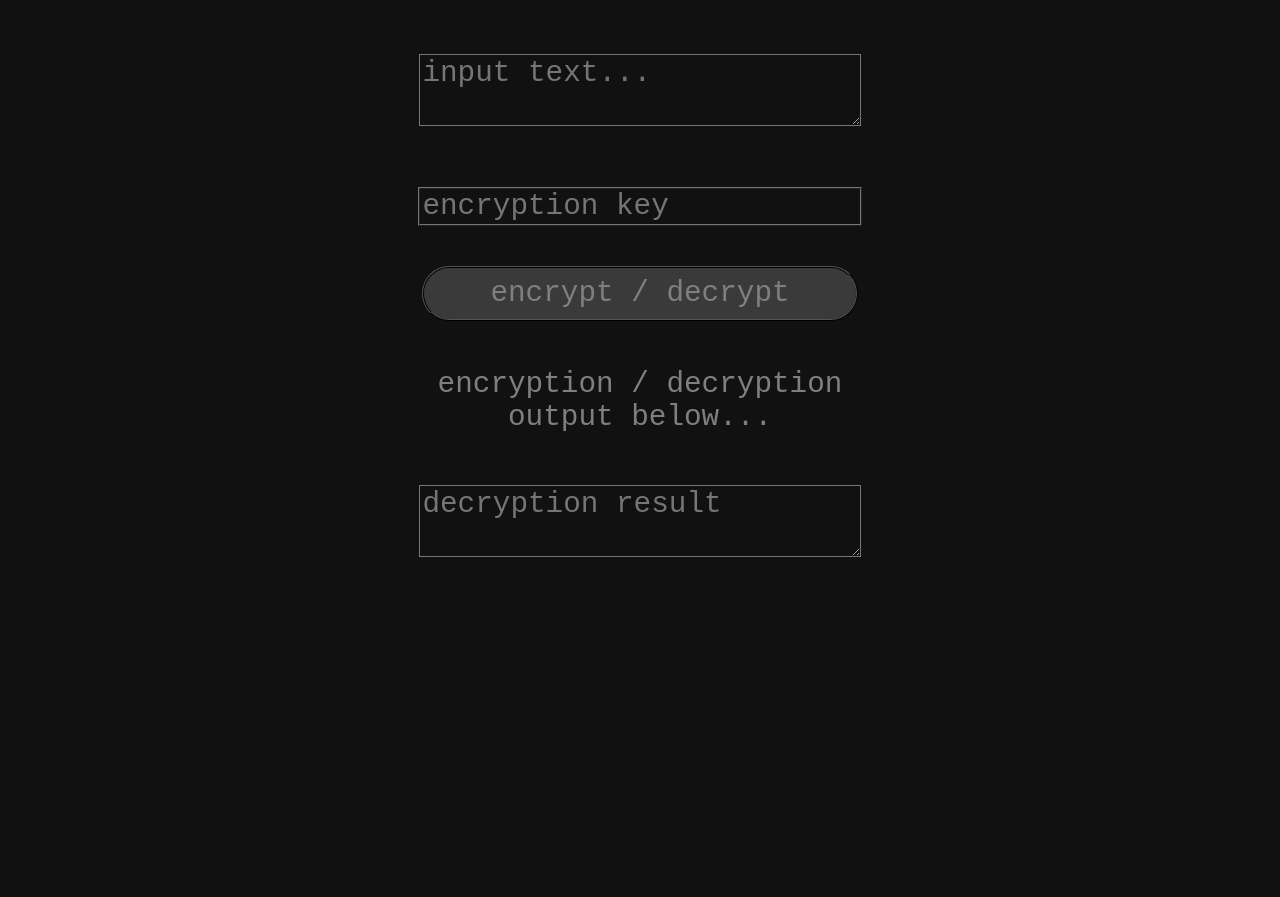
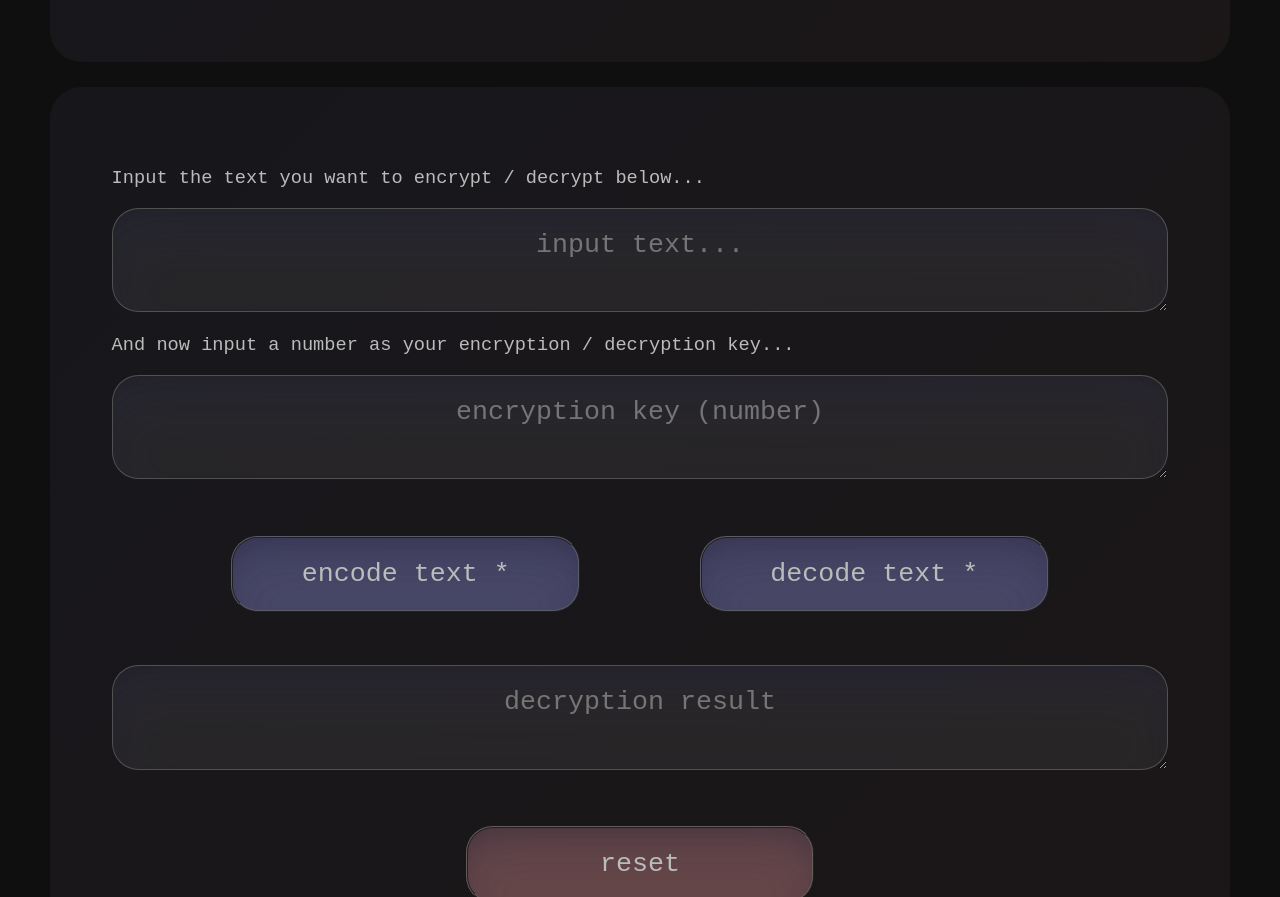
Before and after one commit to TaureHorn/caesar-cipher-test, a website: page index.html in a window 1280 px wide. Shown: the part 244-1141 px from the top of the page. Before the commit the page ends 887 px from the top, so only its background shows below. Drawn offline with Linux system fonts and the light colour scheme.

Commit message:
Website fully functional. More functionality of inputs perhaps later.

```diff
--- a/caesar-cipher.css
+++ b/caesar-cipher.css
@@ -1,22 +1,40 @@
 body {
-    background-color: #111;
-    text-align: center;
-    margin:5%;
-    margin-left:33%;
-    margin-right:33%;
+    background-color: #0f0f0f;
+    margin: 2%;
+    margin-left: 2%;
+    margin-right: 2%;
 }
 
+.centre {
+    background: linear-gradient(135deg,
+    rgba(120,120,180,.075),
+    rgba(180,120,120,.075));
+    padding: 5%;
+    border-radius: 2em;
+    margin: 2%;
+}
 
 .container {
-    display: flex;
-    flex-direction: column;
-    justify-content: right;
-    align-items: center;
+    display: block;
 }
 
+.input-container {
+    margin-bottom: 5%;
+}
 
-h1{
-    font-size: 54pt;
+.button-container {
+    display: flex;
+    justify-content: space-evenly;
+    width: 100%;
+}
+
+.borders {
+    border-style: ridge;
+    border-color: rgba(100, 100, 100, .7);
+}
+
+h1 {
+    font-size: 48pt;
 }
 
 p,
@@ -26,52 +44,57 @@ input,
 button,
 textarea,
 .radio {
-    color: #7f7f7f;
+    color: #bbbbbb;
     font-family: monospace;
-}
-
-span {
-    font-size: 32pt;
-    font-weight: 700;
-    width: 100%;
     text-align: center;
 }
 
-p,
-input,
-button,
-textarea {
-    font-size: 22pt;
+
+p {
+    font-size: 14pt;
 }
 
-.radio {
-    background: none;
-    border-style: ridge;
-    height: 2%;
-    display: inline;
+textarea,
+button {
+    font-size: 20pt;
 }
 
 input,
 .borders,
 .button,
 textarea {
-    background: none;
-    margin-top: 5%;
-    margin-bottom: 5%;
+    background: rgba(100, 100, 100, .2);
     border-style: ridge;
-    width: 100%;
+    border-radius: 1em;
     height: 5%;
+    padding: 2%;
+    box-shadow: rgba(50, 50, 93, 0.25) 0px 30px 60px -12px inset, rgba(0, 0, 0, 0.3) 0px 18px 36px -18px inset;
 }
 
-
-button {
-    background: rgba(100,100,100,.5);
-    padding: 2%;
-    border-radius: 1em;
-    border-style: ridge;
-    width: 100%;
+input,
+textarea {
+    width: 95.8%;
 }
 
-button:hover{
-    background-color: rgba(100,100,100,.8);
+.button {
+
+    width: 33%;
 }
+
+.button-blue {
+    background: rgba(120, 120, 180, .5);
+}
+
+.button-red {
+    background: rgba(180,120,120,.5);
+}
+
+button:hover {
+    background-color: rgba(180, 180, 180, .75);
+    border-color: white;
+}
+
+button:active {
+    background-color: rgb(200, 200, 200);
+    border-color: white;
+}
--- a/caeser-cipher.js
+++ b/caeser-cipher.js
@@ -1,15 +1,5 @@
-document.addEventListener("keydown", function (event) {
-    if (event.key === "Enter") {
-        let input = document.getElementById("input").value
-        input.value = '';
-        let cryptkey = document.getElementById("encryption-key").value
-        cryptkey.value = '';
-        let output = document.getElementById("output-box")
-        output = encryptLetters(input, cryptkey);
 
-    }
-})
-
+/////////////////////////////////////////////////////////////////////////////////////////////////////////////
 let cryptKeyArray = [];
 function keyConv(crypt) {
     cryptKeyArray = [];
@@ -18,7 +8,10 @@ function keyConv(crypt) {
     }
     return cryptKeyArray;
 }
-function encryptLetters(input, cryptkey) {
+
+function encryptLetters() {
+    let input = document.getElementById("input").value
+    let cryptkey = document.getElementById("encryption-key").value
     let answer = "";
     keyConv(cryptkey);
     let i = 0;
@@ -30,9 +23,12 @@ function encryptLetters(input, cryptkey) {
             answer += String.fromCharCode(cipherResult - cryptKeyArray[j]);
             i++;
         }
-    }
+    }   document.getElementById("output-box").innerHTML = answer;
 }
-function decryptLetters(input, cryptkey) {
+
+function decryptLetters() {
+    let input = document.getElementById("input").value
+    let cryptkey = document.getElementById("encryption-key").value
     let decryptedAnswer = "";
     keyConv(cryptkey);
     let i = 0;
@@ -44,33 +40,107 @@ function decryptLetters(input, cryptkey) {
             decryptedAnswer += String.fromCharCode(cipherResult + cryptKeyArray[j]);
             i++;
         }
+    }   document.getElementById("output-box").innerHTML = decryptedAnswer
+}
+
+////////// original (for event listener input)
+//
+// function encryptLetters(input, cryptkey) {
+//     let answer = "";
+//     keyConv(cryptkey);
+//     let i = 0;
+//     while (i < input.length) {
+//         let j = 0;
+//         for (j = 0; j < cryptKeyArray.length; j++) {
+//             if (i === input.length) { return answer }
+//             let cipherResult = input.charCodeAt(i);
+//             answer += String.fromCharCode(cipherResult - cryptKeyArray[j]);
+//             i++;
+//         }
+//     }
+// }
+//
+// function decryptLetters() {
+//     let decryptedAnswer = "";
+//     keyConv(cryptkey);
+//     let i = 0;
+//     while (i < input.length) {
+//         let j = 0;
+//         for (j = 0; j < cryptKeyArray.length; j++) {
+//             if (i === input.length) { return decryptedAnswer }
+//             let cipherResult = input.charCodeAt(i);
+//             decryptedAnswer += String.fromCharCode(cipherResult + cryptKeyArray[j]);
+//             i++;
+//         }
+//     }
+// }
+//
+// function encryptNumbers(input, cryptkey) {
+//     let answer = "";
+//     keyConv(cryptkey);
+//     let i = 0;
+//     while (i < input.length) {
+//         let j = 0;
+//         for (j = 0; j < cryptKeyArray.length; j++) {
+//             if (i === input.length) { return answer }
+//             let cipherResult = input.charCodeAt(i);
+//             answer += String.fromCharCode(cipherResult + cryptKeyArray[j]);
+//             i++;
+//         }
+//     }
+// }
+// function decryptNumbers(input, cryptkey) {
+//     let decryptedAnswer = "";
+//     keyConv(cryptkey);
+//     let i = 0;
+//     while (i < input.length) {
+//         let j = 0;
+//         for (j = 0; j < cryptKeyArray.length; j++) {
+//             if (i === input.length) { return decryptedAnswer }
+//             let cipherResult = input.charCodeAt(i);
+//             decryptedAnswer += String.fromCharCode(cipherResult - cryptKeyArray[j]);
+//             i++;
+//         }
+//     }
+// }
+
+
+
+///////////////////////////////////   EXPLAINER BUTTON   ///////////////////////////////
+
+const toggleExplainer = ["encode-explainer", "decode-explainer"]
+
+function buttonHover(section) {
+    let a = document.getElementById(section);
+    let b = document.getElementById("explainer-hint");
+    if (a.style.display === "none") {
+        a.style.display = "block";
+        b.style.display = "none";
+    } else {
+        a.style.display = "none";
+        b.style.display = "block";
     }
 }
-function encryptNumbers(input, cryptkey) {
-    let answer = "";
-    keyConv(cryptkey);
-    let i = 0;
-    while (i < input.length) {
-        let j = 0;
-        for (j = 0; j < cryptKeyArray.length; j++) {
-            if (i === input.length) { return answer }
-            let cipherResult = input.charCodeAt(i);
-            answer += String.fromCharCode(cipherResult + cryptKeyArray[j]);
-            i++;
-        }
-    }
+
+function reset(){
+    document.getElementById("input").value = '';
+    document.getElementById("encryption-key").value = '';
 }
-function decryptNumbers(input, cryptkey) {
-    let decryptedAnswer = "";
-    keyConv(cryptkey);
-    let i = 0;
-    while (i < input.length) {
-        let j = 0;
-        for (j = 0; j < cryptKeyArray.length; j++) {
-            if (i === input.length) { return decryptedAnswer }
-            let cipherResult = input.charCodeAt(i);
-            decryptedAnswer += String.fromCharCode(cipherResult - cryptKeyArray[j]);
-            i++;
-        }
-    }
-}
+//////////////////////////////////// defunct event listener code /////////////////////////
+//
+// document.addEventListener("keydown", function (event) {
+//     if (event.key === "Enter") {
+//         let inputText = document.getElementById("input").value
+//         input.value = '';
+//         let cryptkeyNumber = document.getElementById("encryption-key").value
+//         cryptkeyNumber.value = '';
+//         let output = document.getElementById("output-box");
+
+//         console.log(inputText, cryptkeyNumber)
+//         let encryptAnswer = encryptLetters(inputText, cryptkeyNumber);
+//         console.log(encryptAnswer)
+//         output.innerHTML = `${encryptAnswer}`
+//     }
+// })
+
+//////////////// doesn't parse inputs with spaces well yet
--- a/index.html
+++ b/index.html
@@ -14,19 +14,40 @@
 </head>
 
 <body>
-    <h1> Caesar Cipher</h1>
-    <div id="container" class="container">
-        <textarea id="input" placeholder="input text..."></textarea>
-        <br>
-        <input id="encryption-key" placeholder="encryption key"></input>
-        <br>
-        <!-- <input id="encrypt-select" type="radio" class="radio">
-        <input id="decrypt-select" type="radio" class="radio"> -->
-        <button id="encrypt-decrypt"> encrypt / decrypt </button>
-        <br>
-        <p> encryption / decryption output below...</p>
-        <textarea id="output-box" placeholder="decryption result"></textarea>
+    <div class="centre">
+        <h1> Caesar Cipher</h1>
+    </div>
+    <div id="centre-background" class="centre">
+        <div id="input-container" class="input-container">
+            <p style="text-align:left"> Input the text you want to encrypt / decrypt below...</p>
+            <textarea id="input" class="borders" placeholder="input text..."></textarea>
+            <p style="text-align:left"> And now input a number as your encryption / decryption key...</p>
+            <textarea id="encryption-key" class="borders" placeholder="encryption key (number)"></textarea>
+        </div>
+        <div id="buttons" class="input-container button-container">
+            <button id="encode text" class="button button-blue borders" onmouseenter="buttonHover(toggleExplainer[0])"
+                onmouseleave="buttonHover(toggleExplainer[0])" onclick="encryptLetters()">encode
+                text *</button>
+            <button id="decode text" class="button button-blue borders" onmouseenter="buttonHover(toggleExplainer[1])"
+                onmouseleave="buttonHover(toggleExplainer[1])" onclick="decryptLetters()">decode
+                text *</button>
+        </div>
+        <div class="input-container">
+            <textarea id="output-box" class="borders" placeholder="decryption result"></textarea>
+        </div>
 
+        <div id="buttons" class="input-container button-container">
+            <button id="rest" class="button button-red borders" onclick="reset()">
+                reset
+            </button>
+        </div>
+
+        <p id="explainer-hint" style="font-size:32pt">*</p>
+        <p id="encode-explainer" style="display: none; color:#fff">Encode a plaintext message into a string of encoded
+            data
+            based on chosen key.</p>
+        <p id="decode-explainer" style="display: none; color:#fff">Decode an encoded message into plaintext based on
+            pre-defined encryption key. </p>
     </div>
 </body>
 
```
